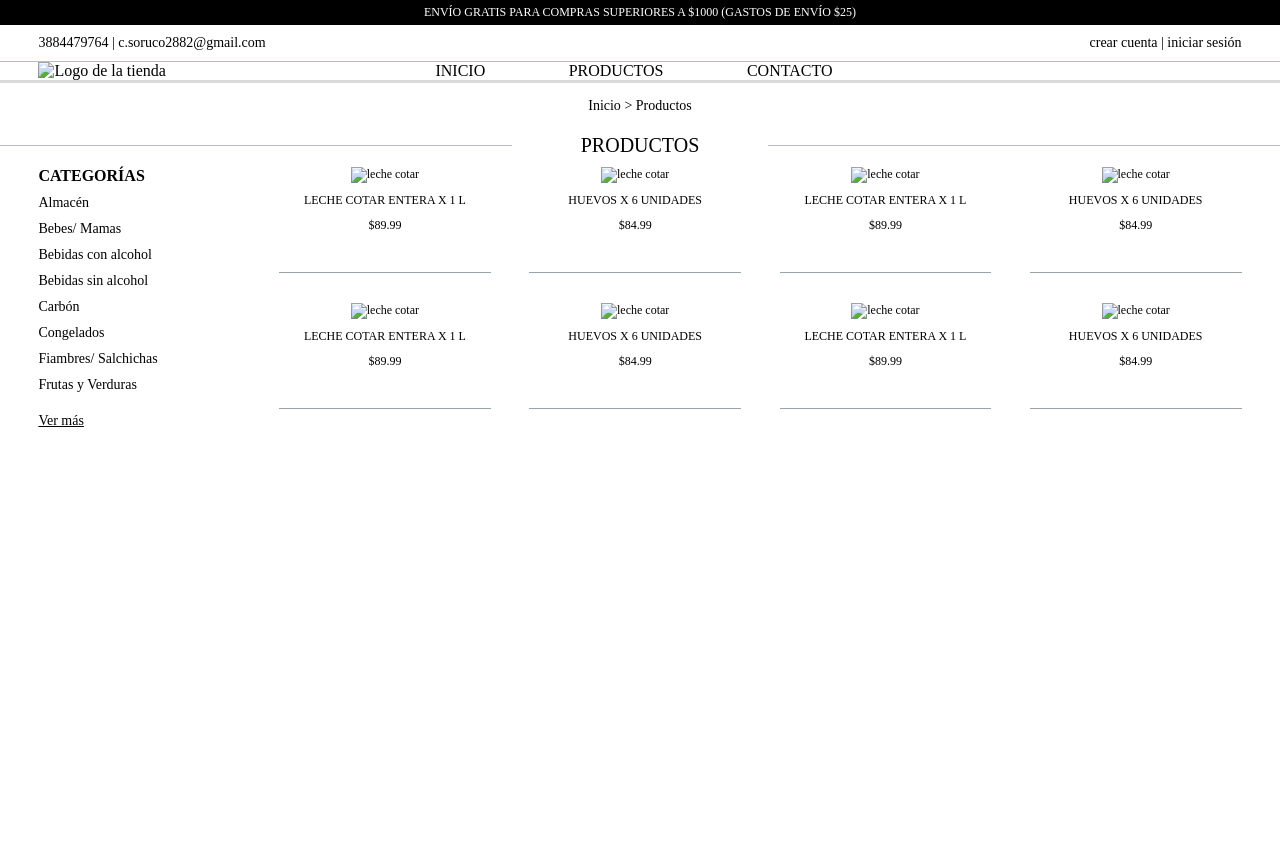
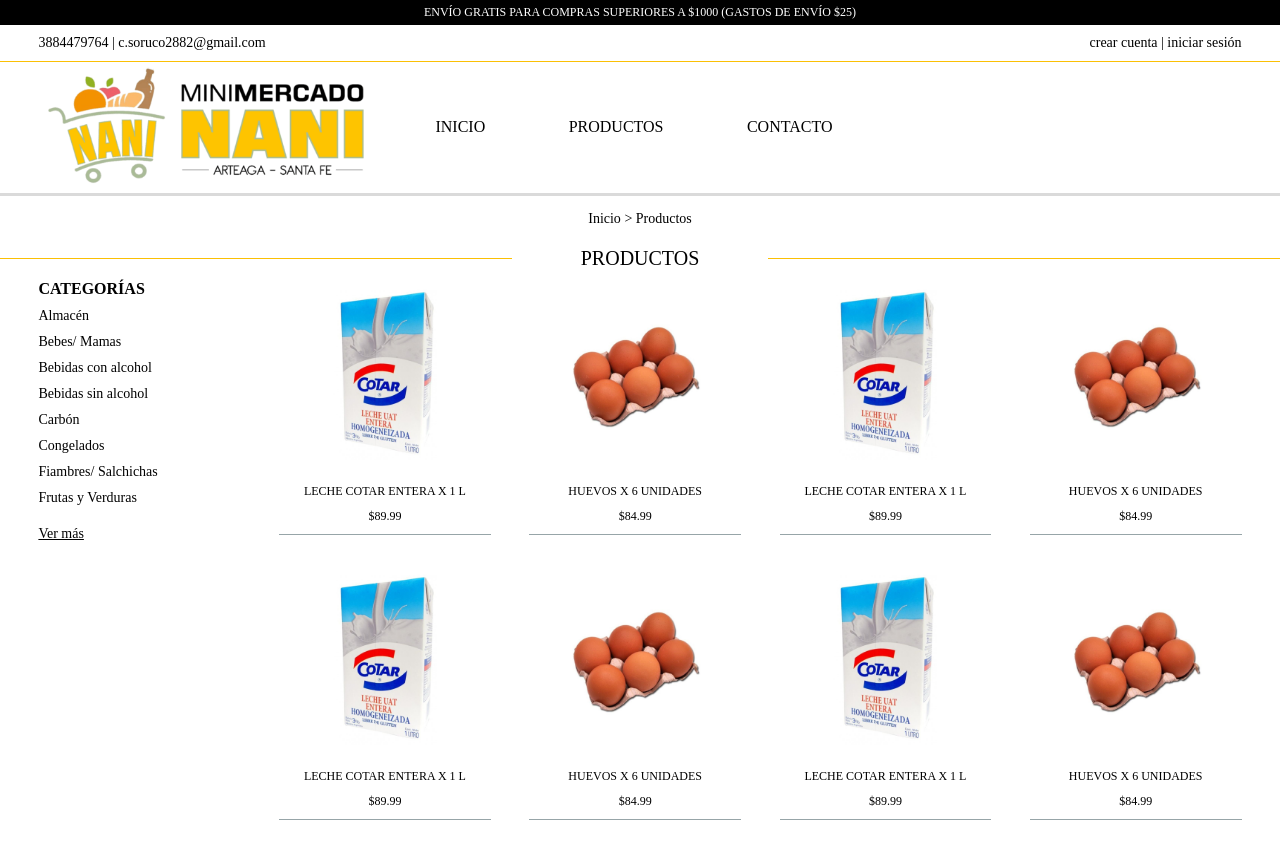
Before and after one commit to csorgr/cristian, a plain HTML site: page inicioo.html in a window 1280 px wide. Before the commit the page ends 800 px from the top, so only its background shows below. Drawn offline with Linux system fonts and the light colour scheme.

Commit message:
actualizacion
redireccion de imagenes

```diff
--- a/inicioo.html
+++ b/inicioo.html
@@ -328,7 +328,7 @@
 
     <div class="caja3">
         <div class="logo">
-           <img class="logo1" src="imagenes/logo1.png" alt="Logo de la tienda">
+           <img class="logo1" src="logo1.png" alt="Logo de la tienda">
         </div>
         <div class="menu">
             <div class="boton"><p>INICIO</p></div>
@@ -378,49 +378,49 @@
         <div class="listado_productos">
 
             <div class="producto">
-                <div class="imagen"> <img src="imagenes/leche.jpg"alt="leche cotar"> </div>
+                <div class="imagen"> <img src="leche.jpg"alt="leche cotar"> </div>
                 <div class="titulo"> <p>LECHE COTAR ENTERA X 1 L</p> </div>
                 <div class="precio"> <P>$89.99</P> </div>
             </div>
 
             <div class="producto">
-                <div class="imagen"> <img src="imagenes/huevos.jpg"alt="leche cotar"> </div>
+                <div class="imagen"> <img src="huevos.jpg"alt="leche cotar"> </div>
                 <div class="titulo"> <p>HUEVOS X 6 UNIDADES</p> </div>
                 <div class="precio"> <P>$84.99</P> </div>
             </div>
 
             <div class="producto">
-                <div class="imagen"> <img src="imagenes/leche.jpg"alt="leche cotar"> </div>
+                <div class="imagen"> <img src="leche.jpg"alt="leche cotar"> </div>
                 <div class="titulo"> <p>LECHE COTAR ENTERA X 1 L</p> </div>
                 <div class="precio"> <P>$89.99</P> </div>
             </div>
 
             <div class="producto">
-                <div class="imagen"> <img src="imagenes/huevos.jpg"alt="leche cotar"> </div>
+                <div class="imagen"> <img src="huevos.jpg"alt="leche cotar"> </div>
                 <div class="titulo"> <p>HUEVOS X 6 UNIDADES</p> </div>
                 <div class="precio"> <P>$84.99</P> </div>
             </div>
 
             <div class="producto">
-                <div class="imagen"> <img src="imagenes/leche.jpg"alt="leche cotar"> </div>
+                <div class="imagen"> <img src="leche.jpg"alt="leche cotar"> </div>
                 <div class="titulo"> <p>LECHE COTAR ENTERA X 1 L</p> </div>
                 <div class="precio"> <P>$89.99</P> </div>
             </div>
 
             <div class="producto">
-                <div class="imagen"> <img src="imagenes/huevos.jpg"alt="leche cotar"> </div>
+                <div class="imagen"> <img src="huevos.jpg"alt="leche cotar"> </div>
                 <div class="titulo"> <p>HUEVOS X 6 UNIDADES</p> </div>
                 <div class="precio"> <P>$84.99</P> </div>
             </div>
 
             <div class="producto">
-                <div class="imagen"> <img src="imagenes/leche.jpg"alt="leche cotar"> </div>
+                <div class="imagen"> <img src="leche.jpg"alt="leche cotar"> </div>
                 <div class="titulo"> <p>LECHE COTAR ENTERA X 1 L</p> </div>
                 <div class="precio"> <P>$89.99</P> </div>
             </div>
 
             <div class="producto">
-                <div class="imagen"> <img src="imagenes/huevos.jpg"alt="leche cotar"> </div>
+                <div class="imagen"> <img src="huevos.jpg"alt="leche cotar"> </div>
                 <div class="titulo"> <p>HUEVOS X 6 UNIDADES</p> </div>
                 <div class="precio"> <P>$84.99</P> </div>
             </div>
```
Also changed, not shown: huevos.jpg (added), leche.jpg (added), logo1.png (added).
